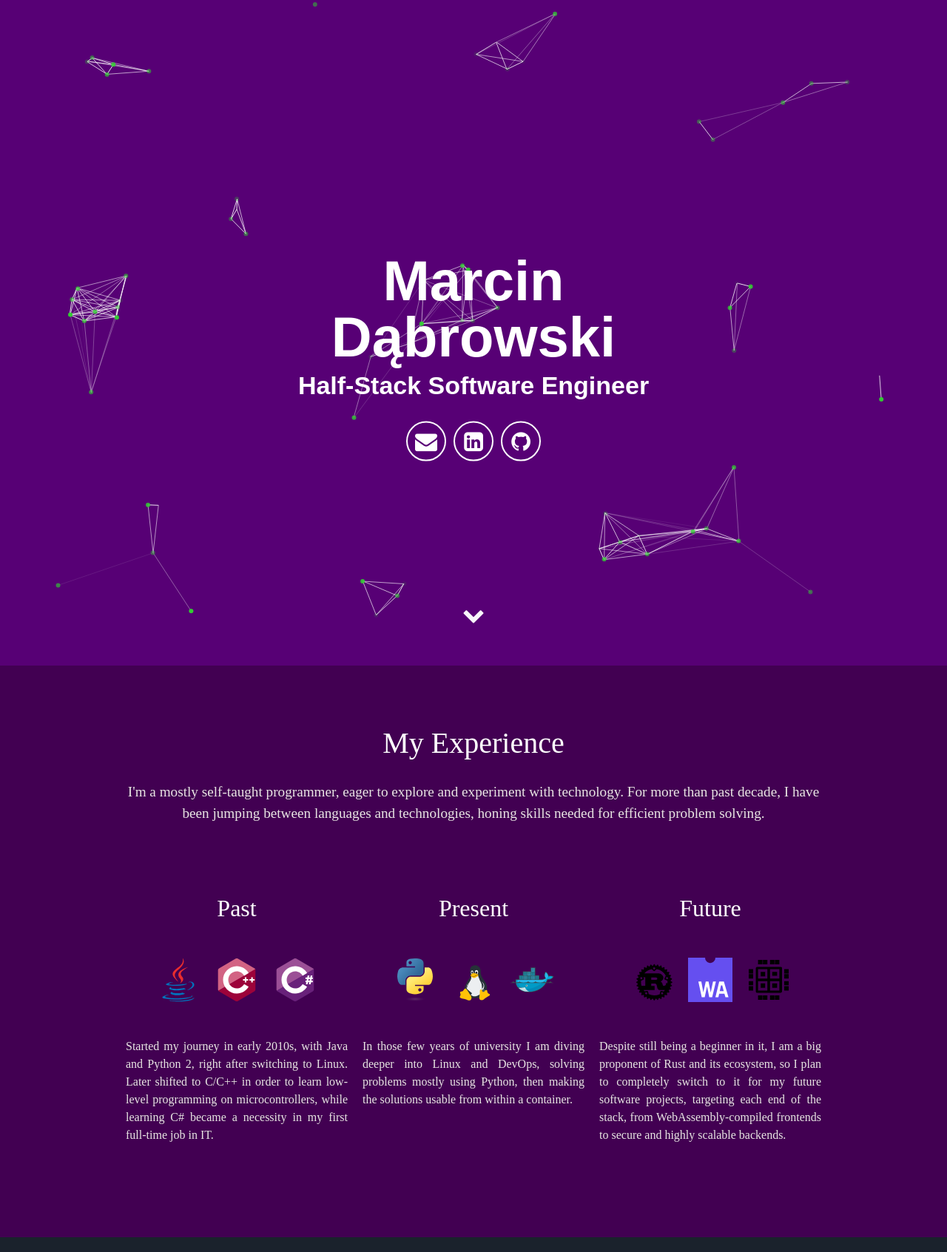
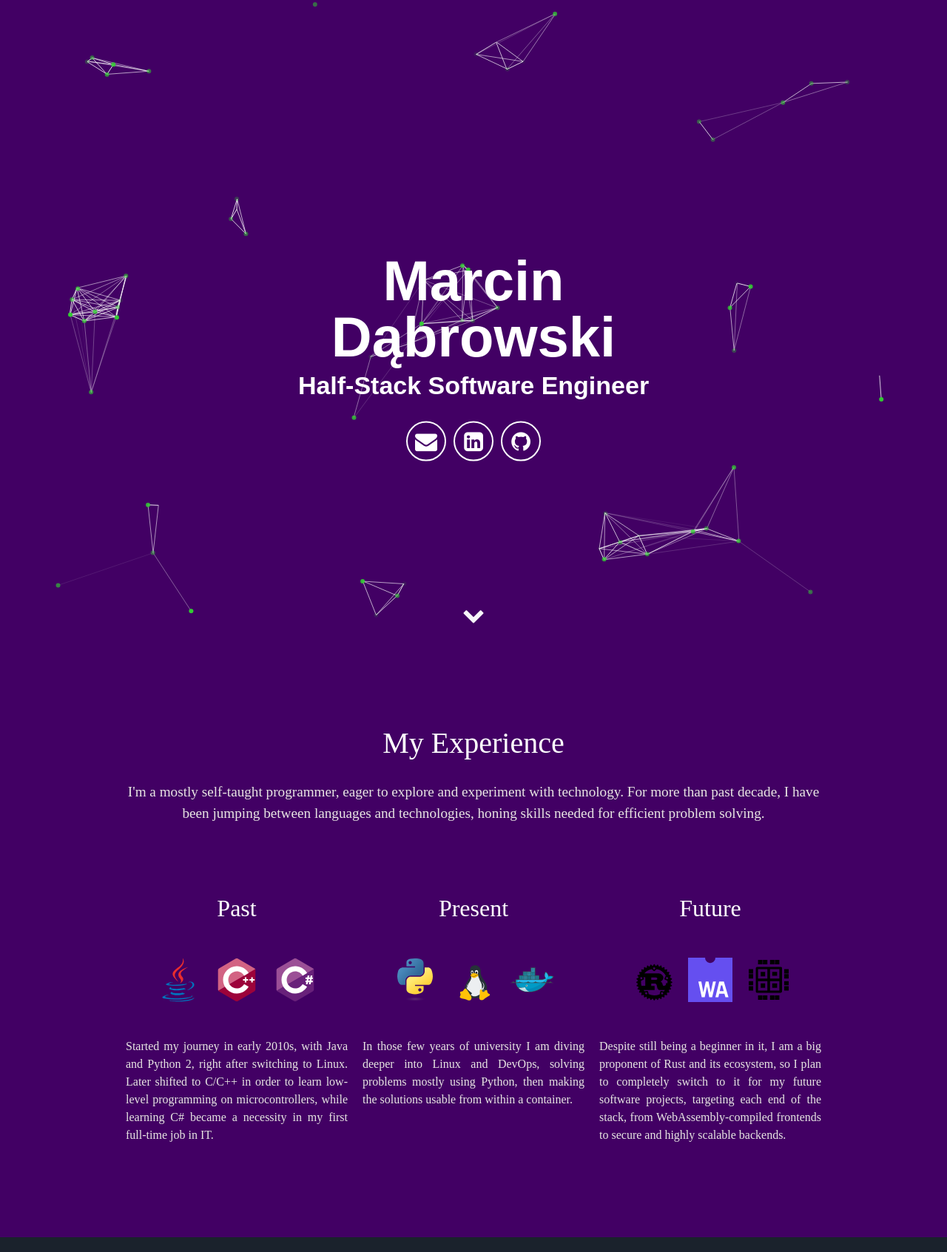
Before and after one commit to mardab/mardab.github.io, a Jekyll site: the page built from index.html, in a window 1280 px wide. Shown: the whole page at 74% size. Built offline with Jekyll 4.4.1, drawn with Linux system fonts in a browser that asks for light colours.

Commit message:
patched color values

```diff
--- a/assets/css/main.css
+++ b/assets/css/main.css
@@ -5,7 +5,7 @@ body {
     line-height: 1.5;
     color: #e8e6e3;
     font-family: 'Antic Slab', serif;
-    background-color: #420052;
+    background-color: #420064;
 }
 
 article,
@@ -106,7 +106,7 @@ sup {
 }
 
 #particles-js {
-    background: #570075;
+    background: #420064;
     display: flex;
     vertical-align: bottom;
     min-height: 100vh;
```
